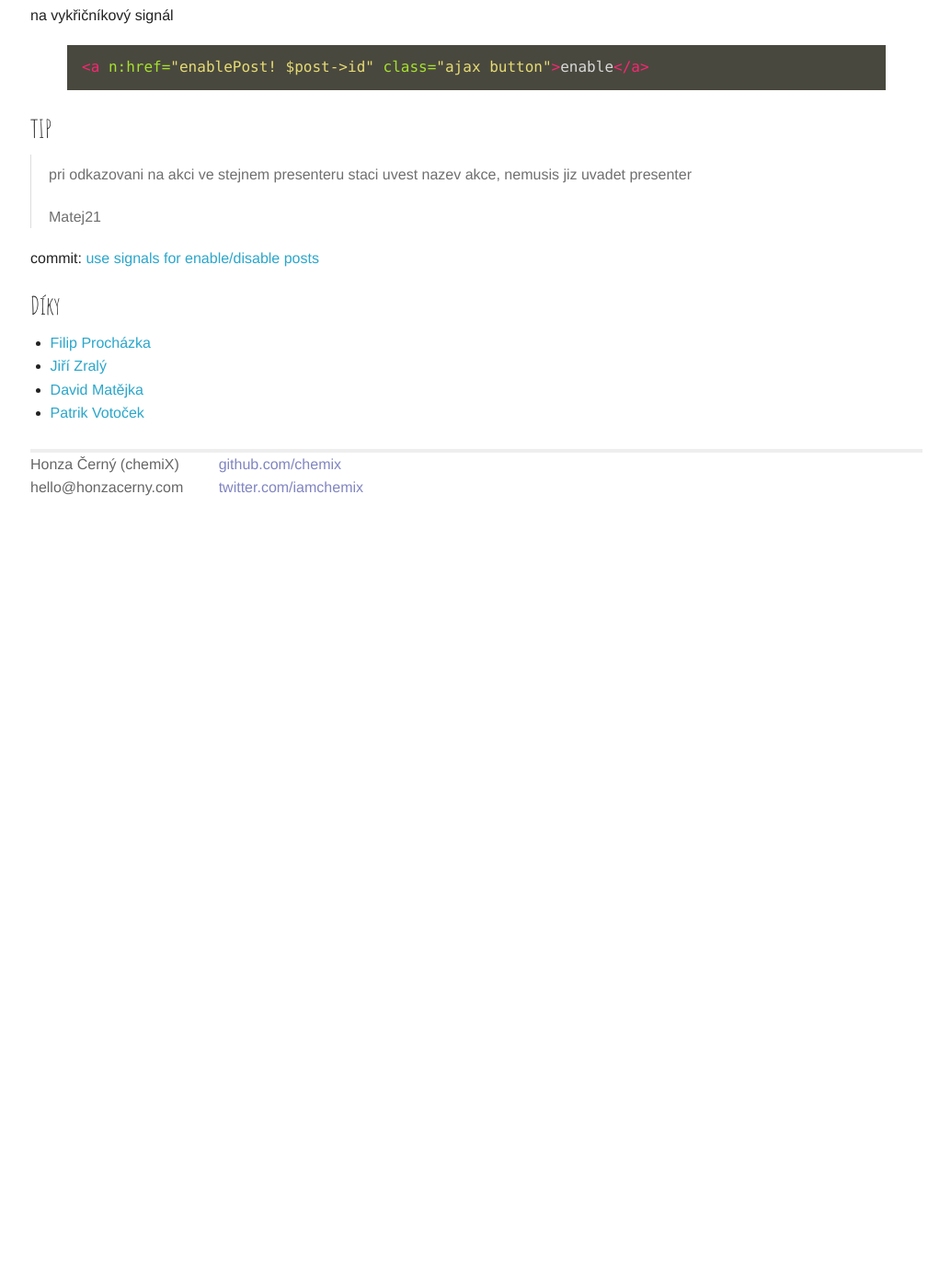
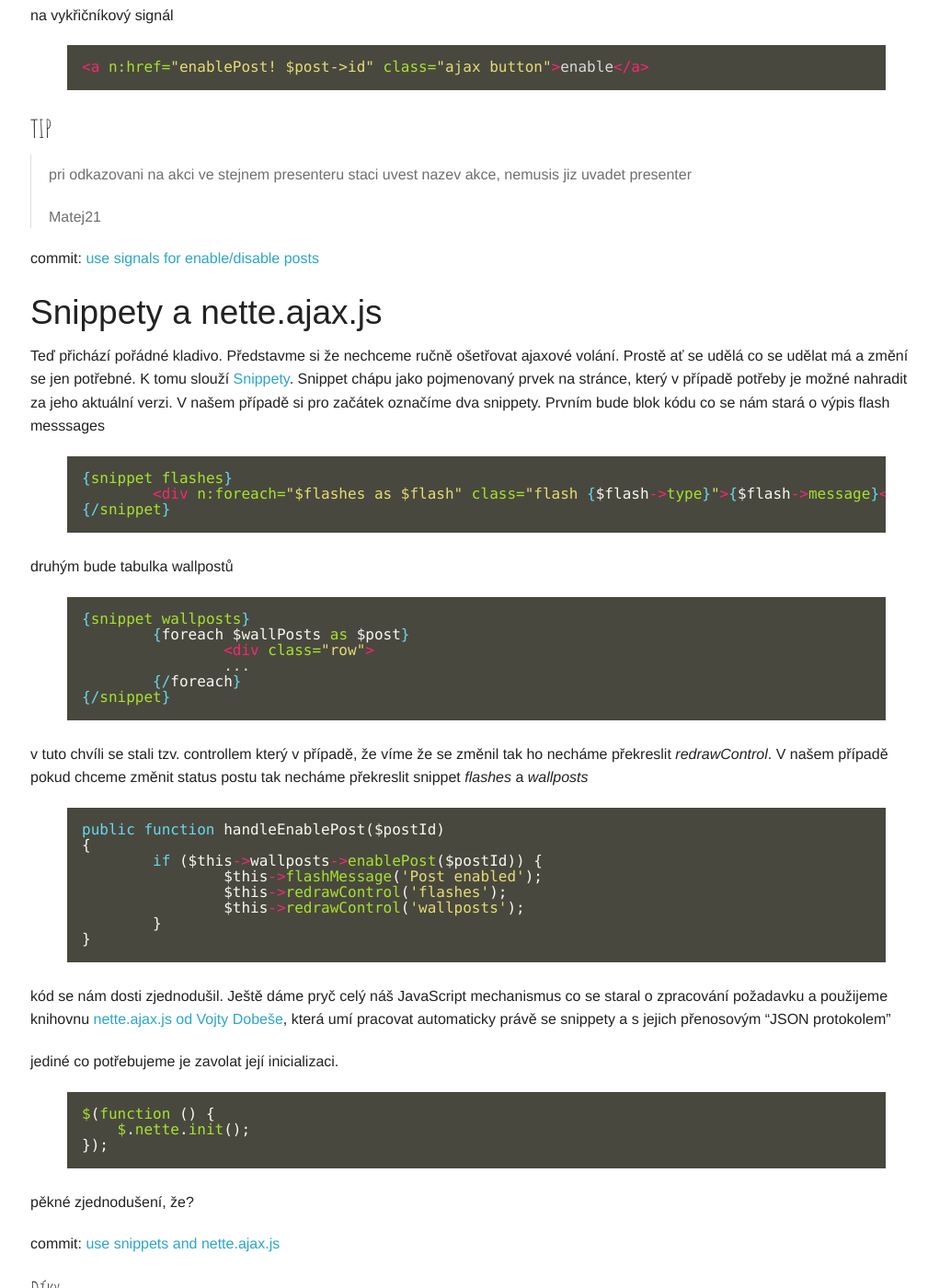
Before and after one commit to chemix/chemix.github.com, a Jekyll site: the page built from _posts/2014-06-13-nette-facebook-reader.md, in a window 1280 px wide and 1400 px high, scrolled down 23253 px. Shown: the whole window at 92% size, without its empty margins (122-1156 px from the left). Built offline with Jekyll 4.4.1, drawn with Linux system fonts in a browser that asks for light colours; some web fonts are replaced; Markdown is read by kramdown in place of the engine named in the settings; before the commit the page ends 23816 px from its top, so only the background shows below that.

Commit message:
Updated 2014-06-13-nette-facebook-reader.md

```diff
--- a/_posts/2014-06-13-nette-facebook-reader.md
+++ b/_posts/2014-06-13-nette-facebook-reader.md
@@ -1135,7 +1135,53 @@ na vykřičníkový signál
 
 commit: [use signals for enable/disable posts](https://github.com/chemix/Nette-Facebook-Reader/commit/24c0c4154122f8a35f283a4fdf16b083ef51d264)
 
+Snippety a nette.ajax.js
+------------------------
+Teď přichází pořádné kladivo. Představme si že nechceme ručně ošetřovat ajaxové volání. Prostě ať se udělá co se udělat má a změní se jen potřebné. K tomu slouží [Snippety](http://doc.nette.org/cs/2.1/ajax). Snippet chápu jako pojmenovaný prvek na stránce, který v případě potřeby je možné nahradit za jeho aktuální verzi. V našem případě si pro začátek označíme dva snippety. Prvním bude blok kódu co se nám stará o výpis flash messsages
 
+{% highlight smarty %}
+{snippet flashes}
+	<div n:foreach="$flashes as $flash" class="flash {$flash->type}">{$flash->message}</div>
+{/snippet}
+{% endhighlight %}
+
+druhým bude tabulka wallpostů
+
+{% highlight smarty %}
+{snippet wallposts}
+	{foreach $wallPosts as $post}
+		<div class="row">
+		...
+	{/foreach}
+{/snippet}
+{% endhighlight %}
+
+v tuto chvíli se stali tzv. controllem který v případě, že víme že se změnil tak ho necháme překreslit *redrawControl*. V našem případě pokud chceme změnit status postu tak necháme překreslit snippet *flashes* a *wallposts*
+
+{% highlight php startinline %}
+public function handleEnablePost($postId)
+{
+	if ($this->wallposts->enablePost($postId)) {
+		$this->flashMessage('Post enabled');
+		$this->redrawControl('flashes');
+		$this->redrawControl('wallposts');
+	}
+}
+{% endhighlight %}
+
+kód se nám dosti zjednodušil. Ještě dáme pryč celý náš JavaScript mechanismus co se staral o zpracování požadavku a použijeme knihovnu [nette.ajax.js od Vojty Dobeše](http://addons.nette.org/vojtech-dobes/nette-ajax-js), která umí pracovat automaticky právě se snippety a s jejich přenosovým "JSON protokolem"
+
+jediné co potřebujeme je zavolat její inicializaci.
+
+{% highlight javascript %}
+$(function () {
+    $.nette.init();
+});
+{% endhighlight %}
+
+pěkné zjednodušení, že?
+
+commit: [use snippets and nette.ajax.js](https://github.com/chemix/Nette-Facebook-Reader/commit/151202a775d65adeccb6a8a991fc759545d935c7)
 
 
 ### Díky
```
